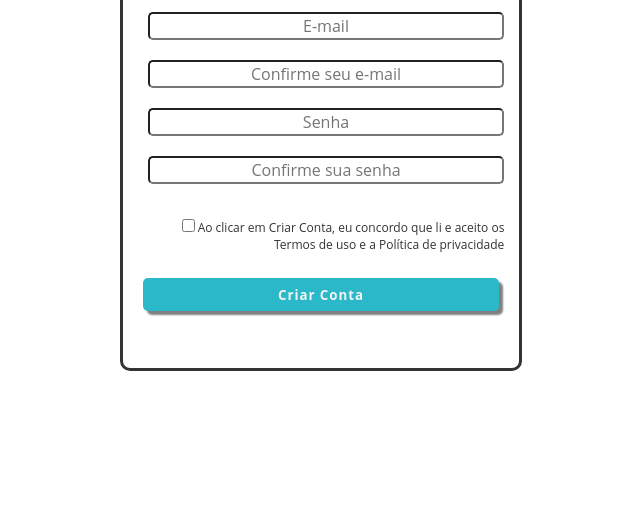
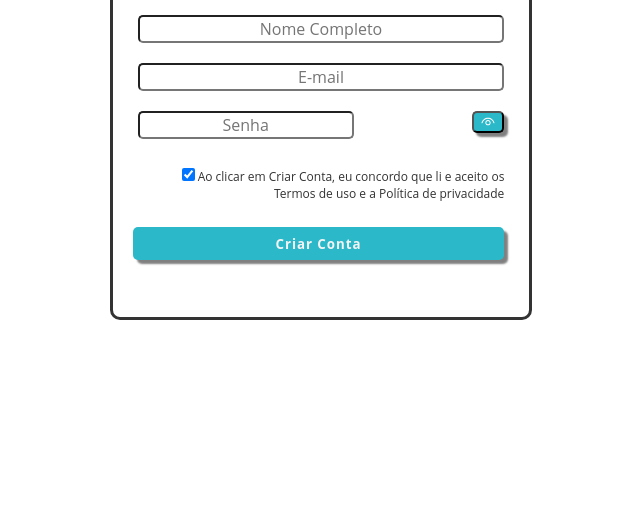
Before and after one commit to FatecFranca/DSM-G03-PI3-2022-1, a React app in the folder front-end/: page /cadastro in a window 1280 px wide. Shown: the part 281-800 px from the top of the page, without its empty margins (319-959 px from the left). Built offline with nearby package versions, Linux system fonts and the light colour scheme; a web font is replaced by a local one.

Commit message:
ajustes signUp - ver senha

```diff
--- a/front-end/src/components/SignUp/SignUp.css
+++ b/front-end/src/components/SignUp/SignUp.css
@@ -29,16 +29,64 @@
 }
 
 #signUp-fullName,
-#signUp-email,
-#signUp-password {
+#signUp-email
+{
   margin-bottom: 20px;
   margin-left: 25px;
-  margin-right: 15px;
+  margin-right: 25px;
   text-align: center;
   border-radius: 5px;
   font-family: 'Open Sans';
   font-weight: 400;
   font-size: 16px;
+}
+
+/* #divSenha{
+  font-size: 16px;
+  display: inline-block;
+  justify-content: start;
+  text-align: center;
+} */
+
+#signUp-password
+{
+  overflow: hidden;
+  margin-left: 25px;
+  text-align: center;
+  border-radius: 5px;
+  font-family: 'Open Sans';
+  font-weight: 400;
+  font-size: 16px;
+  float: left;
+}
+
+
+button{
+  float: right;
+  cursor: pointer;
+  outline: unset;
+  position: relative;
+  background-color: #2bb8c9;
+  display: flex;
+  align-items: center;
+  border-radius: 5px;
+  border: 0px 4px 4px 0px;
+  color: #ffffff;
+  font-size: 16px;
+  text-align: center;
+  margin-bottom: 20px;
+  margin-right: 25px;
+  box-shadow: 4px 4px 2px gray;
+}
+
+button:active{
+  box-shadow: 1px 1px 2px darkgray;
+  transform: translateY(3px);
+}
+
+svg{
+
+  animation: fadeIn 0.3s forwards;
 }
 
 #signUp-botao {
@@ -52,7 +100,7 @@
   outline: 0;
   padding: 0 1em 0 1em;
   height: 2.5em;
-  margin: 10px 20px 30px 20px;
+  margin: 10px 25px 30px 20px;
   color: #f3f3f3;
   background: #2bb8c9;
   font-family: 'Open Sans';
@@ -76,8 +124,8 @@ button:hover,
   text-align: right;
   margin-bottom: 15px;
   color: #333333;
-  margin-left: 15px;
-  margin-right: 15px;
+  margin-left: 25px;
+  margin-right: 25px;
   font-size: 12px;
   font-family: 'Open Sans';
   text-decoration: none;
--- a/front-end/src/components/SignUp/SignUp.js
+++ b/front-end/src/components/SignUp/SignUp.js
@@ -1,7 +1,9 @@
-import React, { useContext, useState }  from 'react';
+import React, { useContext, useState, useRef }  from 'react';
 import { Link, useNavigate } from 'react-router-dom';
 import './SignUp.css'
 import api from '../../api';
+
+import { VscEyeClosed, VscEye } from 'react-icons/vsc'
 
 export default function SignUp() {
 
@@ -9,18 +11,32 @@ export default function SignUp() {
     const navigate = useNavigate();
     const [fullname, setFullName] = useState('');
     const [email, setEmail] = useState('');
-    const [confirmEmail, setConfirmEmail] = useState('');
+    //const [confirmEmail, setConfirmEmail] = useState('');
     const [password, setPassword] = useState('');
-    const [confirmPassword, setConfirmPassword] = useState('');
+    //const [confirmPassword, setConfirmPassword] = useState('');
     const [notify, setNotify] = useState('');
 
+    //***************MOSTRAR SENHA****************************************
+    const inputRef = useRef(null);
+    const [eyeIsClosed, setEyeState] = useState(false);
 
+    const toggleShow = () => {
+        if(inputRef.current.type === "password"){
+            setEyeState(true)
+            inputRef.current.type = "text";
+        }
+        else {
+            setEyeState(false)
+            inputRef.current.type = "password"
+        }
+    };
+    //********************************************************************** */
 
     async function handleSubmit (e) {
         e.preventDefault();
         console.log(fullname + email + password)
 
-        if(fullname == '' || email == '' || password == '') {
+        if(fullname === '' || email === '' || password === '') {
             setNotify('Campos não preenchidos');
         } else {
             const signUp = await api.post('user/',{fullname, email, password});
@@ -36,7 +52,7 @@ export default function SignUp() {
 
     return (
         <div className="signUpForm">
-        <form  onSubmit={handleSubmit} id="container-signUp">
+        <form  action="" onSubmit={handleSubmit} id="container-signUp">
            <h3 className="signUp-titulo">Junte-se aos UX-Helpers</h3>
               <input
                     type="text"
@@ -54,15 +70,18 @@ export default function SignUp() {
                     value={email}
                     onChange={e => setEmail(e.target.value)}
                     />
-              <input
+              {/* <input
                     type="text"
                     placeholder="Confirme seu e-mail"
                     id="signUp-email"
                     name="confirmEmail"
                     //value={confirmEmail}
                     //onChange={e => setEmail(e.target.value)}
-                    />
+                    /> */}
+
+                <div id="divSenha">
                     <input
+                        ref={inputRef}
                         type="password"
                         placeholder="Senha"
                         id="signUp-password"
@@ -70,19 +89,22 @@ export default function SignUp() {
                         value={password}
                         onChange={e => setPassword(e.target.value)}
                         />
-              <input
+                    <button onClick={toggleShow}>{eyeIsClosed ? <VscEyeClosed /> : <VscEye/>}</button>
+                </div>
+              {/* <input
                     type="password"
                     placeholder="Confirme sua senha"
                     id="signUp-password"
                     name="confirmPassword"
                     //value={confirmPassword}
                     //onChange={e => setPassword(e.target.value)}
-                    />
+                    /> */}
               <div>
                   <ul id="signUp-checkbox">
                     <input
                       type="checkbox"
                       name="checkbox"
+                      checked
                       />
                       Ao clicar em Criar Conta, eu concordo que li e aceito os <br></br>
                       Termos de uso e a Política de privacidade
```
Lines whose indentation alone changed are shown as unchanged.
